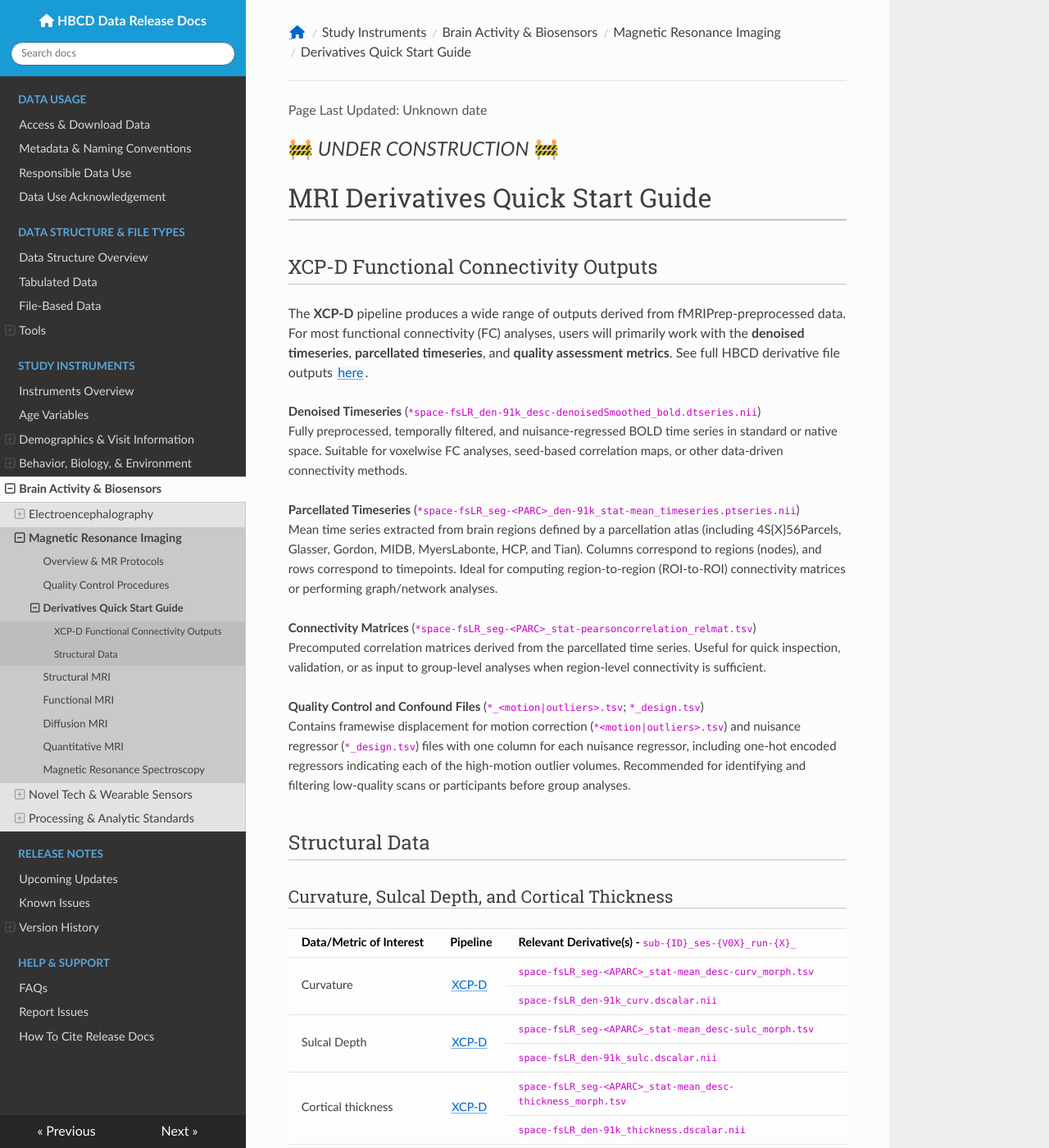
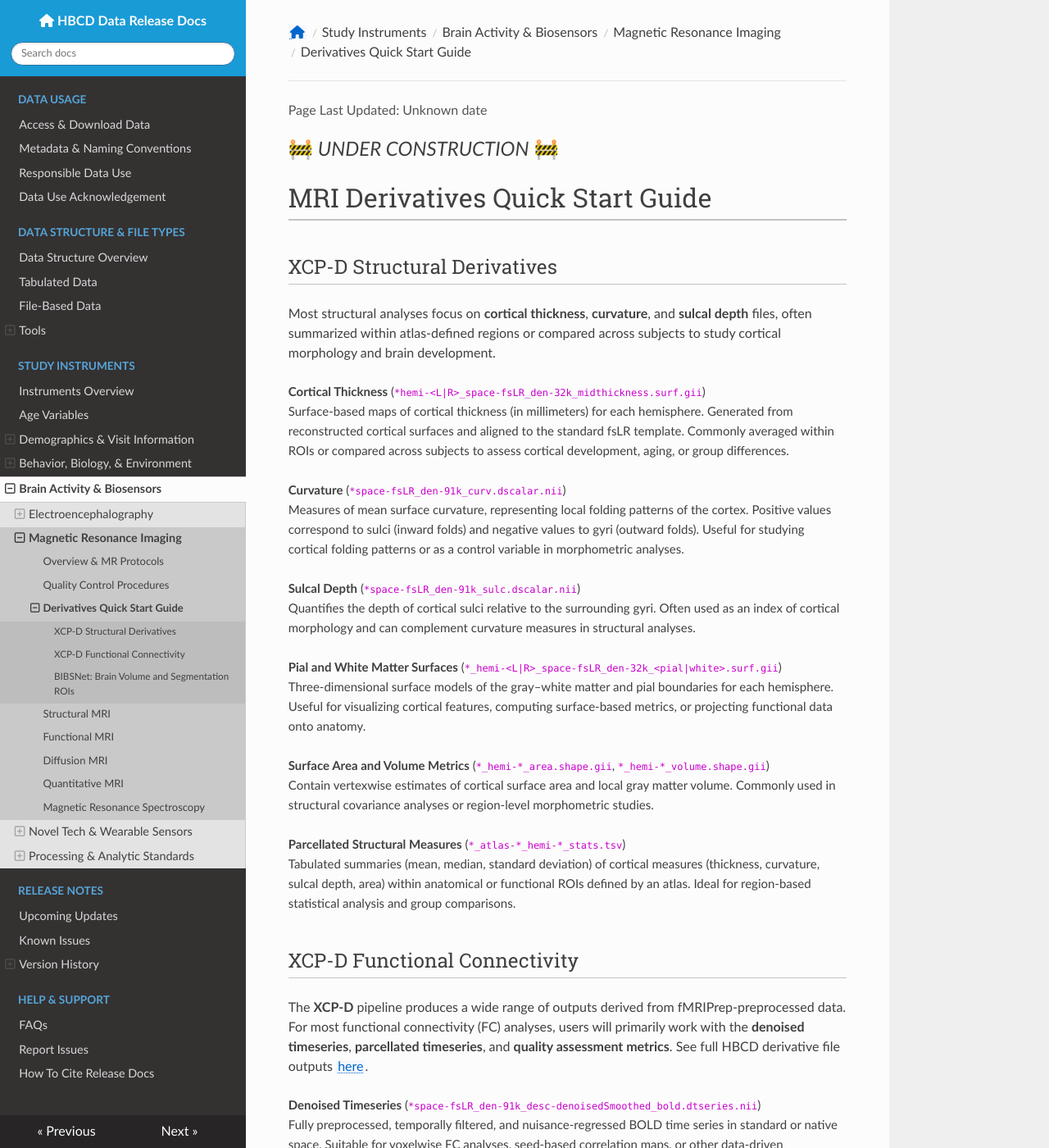
Before and after one commit to nbdc-datahub/hbcd-docs, an MkDocs documentation site: the page built from docs/instruments/processing/mr-derivs-quickstart.md, in a window 1280 px wide and 1400 px high. Shown: the whole window at 82% size. Built offline with MkDocs 1.6.1, drawn with Linux system fonts in a browser that asks for light colours; nearby versions of some CDN libraries; some of the changed text lies outside the part shown.

Commit message:
derivs quickstart add xcpd structure

```diff
--- a/docs/instruments/processing/mr-derivs-quickstart.md
+++ b/docs/instruments/processing/mr-derivs-quickstart.md
@@ -2,7 +2,37 @@
 
 # MRI Derivatives Quick Start Guide
 
-## XCP-D Functional Connectivity Outputs
+## XCP-D Structural Derivatives
+
+Most structural analyses focus on **cortical thickness**, **curvature**, and **sulcal depth** files, often summarized within atlas-defined regions or compared across subjects to study cortical morphology and brain development.
+
+<p style="font-size: 15px;">
+    <strong>Cortical Thickness</strong> (<code>*hemi-<span class="placeholder">&lt;L|R&gt;</span>_space-fsLR_den-32k_midthickness.surf.gii</code>)<br>
+    Surface-based maps of cortical thickness (in millimeters) for each hemisphere. Generated from reconstructed cortical surfaces and aligned to the standard fsLR template. Commonly averaged within ROIs or compared across subjects to assess cortical development, aging, or group differences.
+<br>
+<br>
+    <strong>Curvature</strong> (<code>*space-fsLR_den-91k_curv.dscalar.nii</code>)<br>
+    Measures of mean surface curvature, representing local folding patterns of the cortex. Positive values correspond to sulci (inward folds) and negative values to gyri (outward folds). Useful for studying cortical folding patterns or as a control variable in morphometric analyses.
+<br>
+<br>
+    <strong>Sulcal Depth</strong> (<code>*space-fsLR_den-91k_sulc.dscalar.nii</code>)<br>
+    Quantifies the depth of cortical sulci relative to the surrounding gyri. Often used as an index of cortical morphology and can complement curvature measures in structural analyses.
+<br>
+<br>
+    <strong>Pial and White Matter Surfaces</strong> (<code>*_hemi-<span class="placeholder">&lt;L|R&gt;</span>_space-fsLR_den-32k_<span class="placeholder">&lt;pial|white&gt;</span>.surf.gii</code>)<br>
+    Three-dimensional surface models of the gray–white matter and pial boundaries for each hemisphere. Useful for visualizing cortical features, computing surface-based metrics, or projecting functional data onto anatomy.
+<br>
+<br>
+    <strong>Surface Area and Volume Metrics</strong> (<code>*_hemi-*_area.shape.gii</code>, <code>*_hemi-*_volume.shape.gii</code>)<br>
+    Contain vertexwise estimates of cortical surface area and local gray matter volume. Commonly used in structural covariance analyses or region-level morphometric studies.
+<br>
+<br>
+    <strong>Parcellated Structural Measures</strong> (<code>*_atlas-*_hemi-*_stats.tsv</code>)<br>
+    Tabulated summaries (mean, median, standard deviation) of cortical measures (thickness, curvature, sulcal depth, area) within anatomical or functional ROIs defined by an atlas. Ideal for region-based statistical analysis and group comparisons.
+</p>
+
+
+## XCP-D Functional Connectivity
 
 The **XCP-D** pipeline produces a wide range of outputs derived from fMRIPrep-preprocessed data. For most functional connectivity (FC) analyses, users will primarily work with the **denoised timeseries**, **parcellated timeseries**, and **quality assessment metrics**. See full HBCD derivative file outputs [here](../mri//fmri.md#xcpd).
 
@@ -21,60 +51,17 @@ The **XCP-D** pipeline produces a wide range of outputs derived from fMRIPrep-pr
 <br>
     <strong>Quality Control and Confound Files</strong> (<code>*_<span class="placeholder">&lt;motion|outliers&gt;</span>.tsv</code>; <code>*_design.tsv</code>)<br>
     Contains framewise displacement for motion correction (<code>*<span class="placeholder">&lt;motion|outliers&gt;</span>.tsv</code>) and nuisance regressor (<code>*_design.tsv</code>) files with one column for each nuisance regressor, including one-hot encoded regressors indicating each of the high-motion outlier volumes. Recommended for identifying and filtering low-quality scans or participants before group analyses.
+<br>
+<br>
+    <em>Most functional connectivity analyses rely on the denoised and parcellated timeseries files, which provide clean and interpretable measures of brain activity across regions or voxels.</em>
 </p>
 
 
-## Structural Data
+## BIBSNet: Brain Volume and Segmentation ROIs
 
-### Curvature, Sulcal Depth, and Cortical Thickness
+<p style="font-size: 15px;">
+    <strong>Brain Segmentations</strong> (<code>sub-<span class="label">{ID}</span>_ses-<span class="label">{V0X}</span>_space-<span class="placeholder">&lt;T1w|T2w&gt;</span>_desc-aseg_volumes.tsv</code>)<br>
+    Brain volumes computed for segmented ROIs in native T1w/T2w space.
+</p>
 
- <table class="table-no-vertical-lines" style="width: 100%; border-collapse: collapse; table-layout: fixed;">
- <thead>
-    <th>Data/Metric of Interest</th>
-    <th>Pipeline</th>
-    <th>Relevant Derivative(s) - <code>sub-<span class="label">{ID}</span>_ses-<span class="label">{V0X}</span>_run-<span class="label">{X}</span>_</code></th>
- </thead>
-<tbody>
-<tr>
-    <td rowspan="2">Curvature</td>
-    <td rowspan="2"><a href="../../mri/fmri/#xcpd">XCP-D</a></td>
-    <td><code>space-fsLR_seg-<span class="placeholder">&lt;APARC&gt;</span>_stat-mean_desc-curv_morph.tsv</code></td>
-</tr>
-<tr>
-    <td><code>space-fsLR_den-91k_curv.dscalar.nii</code></td>
-</tr>
-<tr>
-    <td rowspan="2">Sulcal Depth</td>
-    <td rowspan="2"><a href="../../mri/fmri/#xcpd">XCP-D</a></td>
-    <td><code>space-fsLR_seg-<span class="placeholder">&lt;APARC&gt;</span>_stat-mean_desc-sulc_morph.tsv</code></td>
-</tr>
-<tr>
-    <td><code>space-fsLR_den-91k_sulc.dscalar.nii</code></td>
-</tr>
-<tr>
-    <td rowspan="2">Cortical thickness</td>
-    <td rowspan="2"><a href="../../mri/fmri/#xcpd">XCP-D</a></td>
-    <td><code>space-fsLR_seg-<span class="placeholder">&lt;APARC&gt;</span>_stat-mean_desc-thickness_morph.tsv</code></td>
-</tr>
-<tr>
-    <td><code>space-fsLR_den-91k_thickness.dscalar.nii</code></td>
-</tr>
-</tbody>
-</table>
-
-### Brain Volume and Segmentation ROIs
-
-<table class="table-no-vertical-lines" style="width: 100%; border-collapse: collapse; table-layout: fixed;">
- <thead>
-    <th>Data/Metric of Interest</th>
-    <th>Pipeline</th>
-    <th>Relevant Derivative(s)</th>
- </thead>
-<tbody>
-<tr>
-    <td style="word-wrap: break-word; white-space: normal;">Brain volumes computed for segmented ROIs in native T1w/T2w space</td>
-    <td><a href="../../mri/smri/#bibsnet">BIBSNet</a></td>
-    <td><code>sub-<span class="label">{ID}</span>_ses-<span class="label">{V0X}</span>_space-<span class="placeholder">&lt;T1w|T2w&gt;</span>_desc-aseg_volumes.tsv</code></td>
-</tr>
-</tbody>
-</table>
+<br>
```
